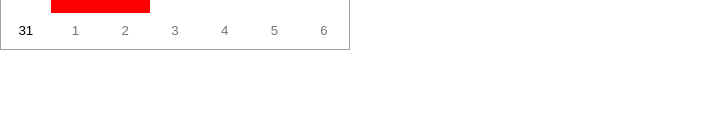
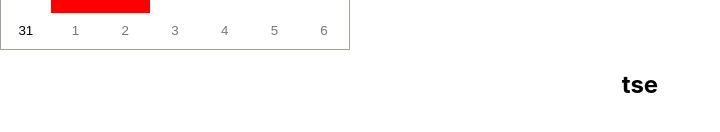
Before and after one commit to wcelery/event-calendar, a React (Create React App) app: page / in a window 1280 px wide. Shown: the part 258-390 px from the top of the page, without its empty margins (0-720 px from the left). Built offline with nearby package versions, Linux system fonts and the light colour scheme.

Commit message:
events list (not working)

```diff
--- a/src/App.js
+++ b/src/App.js
@@ -4,12 +4,14 @@ import "react-calendar/dist/Calendar.css";
 import CalendarProvider from "./context/CalendarContext";
 import CalendarComponent from "./components/CalendarComponent";
 import SmartModal from "./components/Modal/SmartModal";
+import EventsList from "./components/EventsList";
 
 function App() {
   return (
     <div className="App">
       <CalendarProvider>
         <CalendarComponent />
+        <EventsList />
         <SmartModal />
       </CalendarProvider>
     </div>
--- /dev/null
+++ b/src/components/EventsList.js
@@ -0,0 +1,25 @@
+import React from "react";
+import useLocalStorage from "../hooks/useLocalStorage";
+
+export default function EventsList() {
+  const [persistedEvent, returnLocalStorage, setPersistedEvent] =
+    useLocalStorage();
+
+  React.useEffect(() => {
+    returnLocalStorage();
+  }, [persistedEvent]);
+
+  const eventsList = returnLocalStorage();
+  console.log(Object.values(eventsList));
+  return (
+    <section className="events-list">
+      <h1>tse</h1>
+      {Object.values(eventsList).map((val1) => (
+        <>
+          <h1>{val1.name}</h1>
+          <h1>{val1.Budget}</h1>
+        </>
+      ))}
+    </section>
+  );
+}
```
